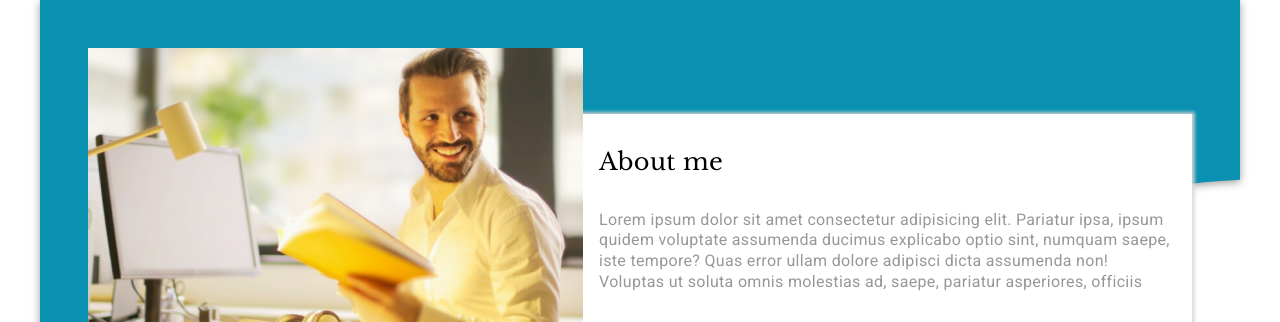
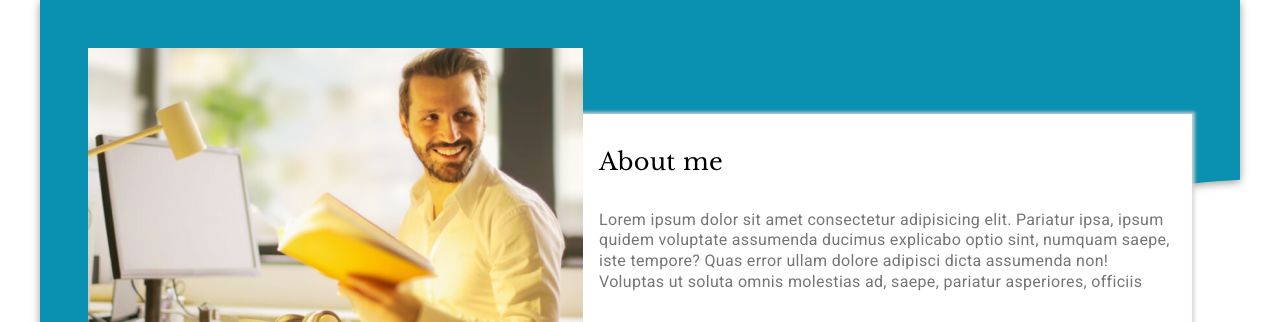
Before and after one commit to JustWaveThings/responsive_portfolio, a website: page index.html in a window 1280 px wide. Shown: the top 322 px of the page. Drawn offline with nearby package versions, Linux system fonts and the light colour scheme.

Commit message:
Update hero body font size and color

```diff
--- a/style.css
+++ b/style.css
@@ -13,7 +13,7 @@ font-family: 'Roboto', sans-serif; */
   --background-main: #ffffff;
   --title-font: 'Libre Baskerville', serif;
   --body-font: 'Roboto', sans-serif;
-  --body-text-color: #00000068;
+  --body-text-color: #0000008a;
   --text-color-light: #ffffff;
   --text-color-accent: #0a91b1;
   --header-font-size: 1.5rem;
@@ -128,6 +128,7 @@ body {
   flex-direction: column;
   justify-content: center;
   align-items: center;
+  font-size: 1rem;
 
 }
 
```
